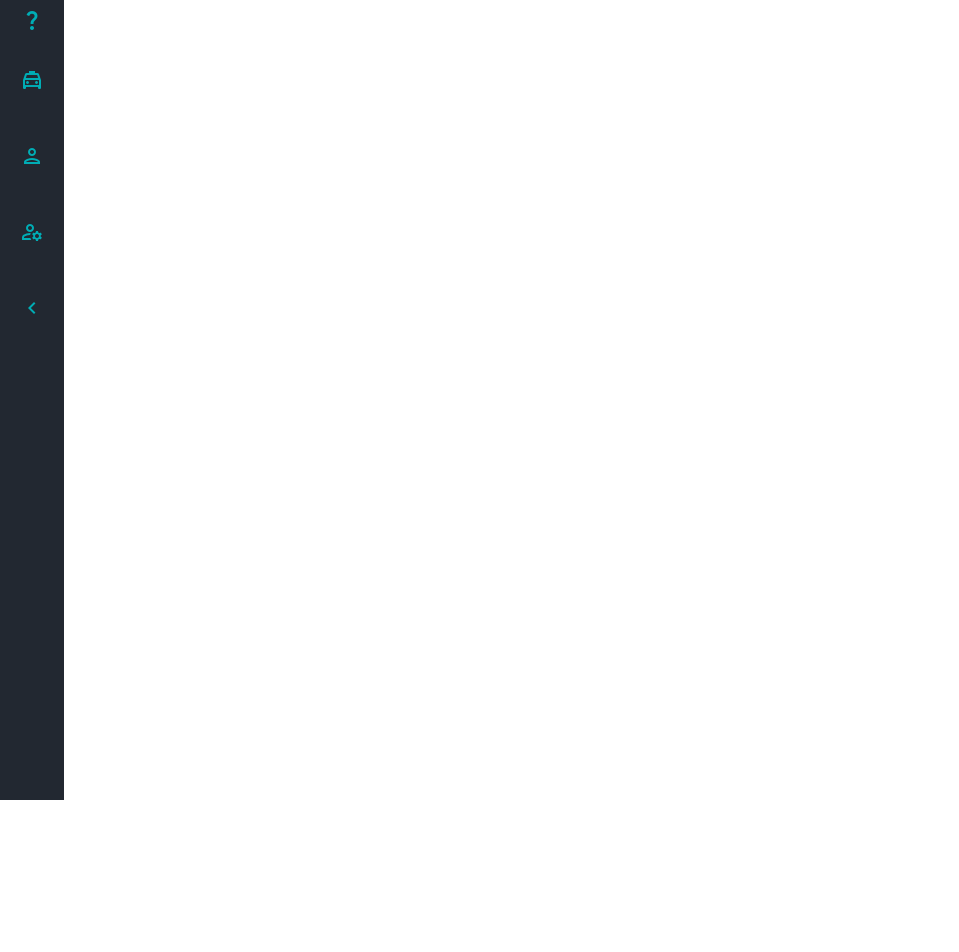
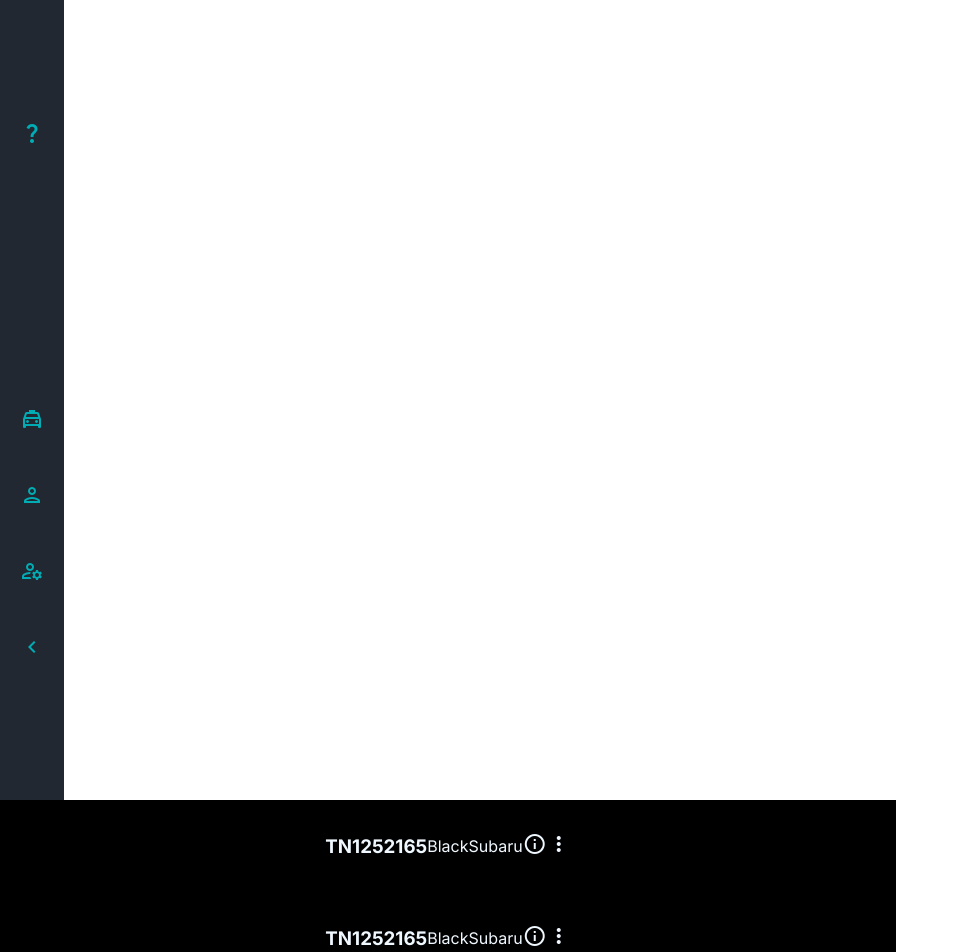
Before and after one commit to DineshK-1/fleetwise, a Next.js app: page /Cabs in a window 1280 px wide. Before the commit this address had no page. Shown: the top 952 px of the page, without its empty margins (0-959 px from the left). Built offline with nearby package versions, Linux system fonts and the light colour scheme.

Commit message:
created Cabs page components and some styles

```diff
--- /dev/null
+++ b/app/Cabs/cabdeets.css
@@ -0,0 +1,15 @@
+* {
+  margin: auto 0;
+  box-sizing: border-box;
+}
+
+.cabcard {
+  box-shadow: inset 0 0 20px #000000;
+  color: aliceblue;
+  background-color: #000000;
+  display: flex;
+  flex-direction: row;
+  padding: 2rem;
+  width: 70%;
+  justify-content: center;
+}
--- /dev/null
+++ b/app/Cabs/page.jsx
@@ -0,0 +1,38 @@
+import React from "react";
+import "./cabdeets.css";
+
+function CabCard({ reg, name, cabcolor }) {
+  return (
+    <div className="cabcard">
+      <h3> {reg} </h3>
+      <img src="" alt="" />
+      <p>
+        {cabcolor}
+        {name}
+      </p>
+      <div className="icons">
+        <span class="material-icons-outlined">info</span>
+        <span class="material-icons-outlined">more_vert</span>
+      </div>
+    </div>
+  );
+}
+``;
+export default function CabDetails() {
+  const array = [
+    { cabreg: "TN1252165", cabname: "Subaru", cabcolor: "Black" },
+    { cabreg: "TN1252165", cabname: "Subaru", cabcolor: "Black" },
+  ];
+  return (
+    <div>
+      {array.map((cab) => (
+        <CabCard
+          key={cab.cabreg}
+          reg={cab.cabreg}
+          name={cab.cabname}
+          cabcolor={cab.cabcolor}
+        />
+      ))}
+    </div>
+  );
+}
```
